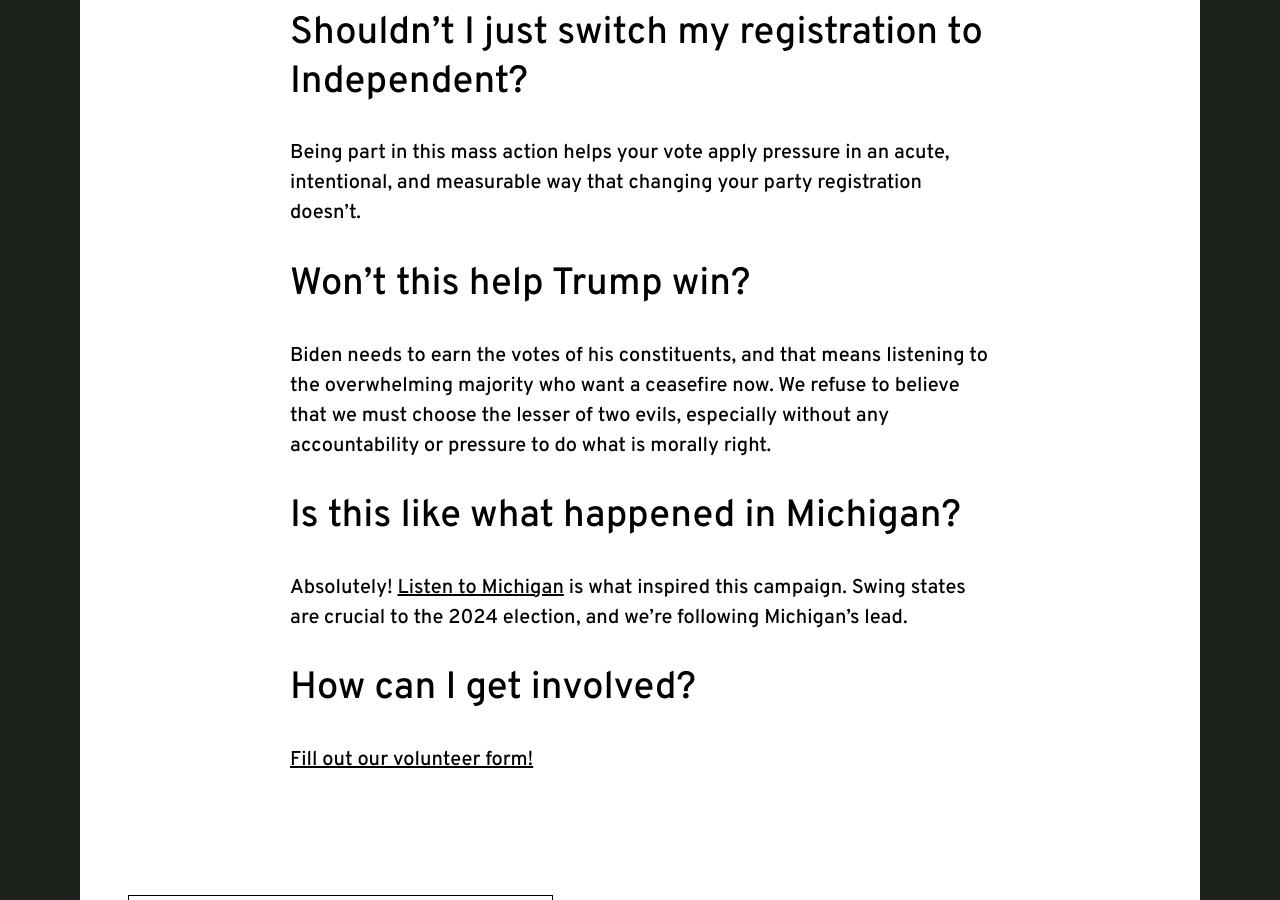
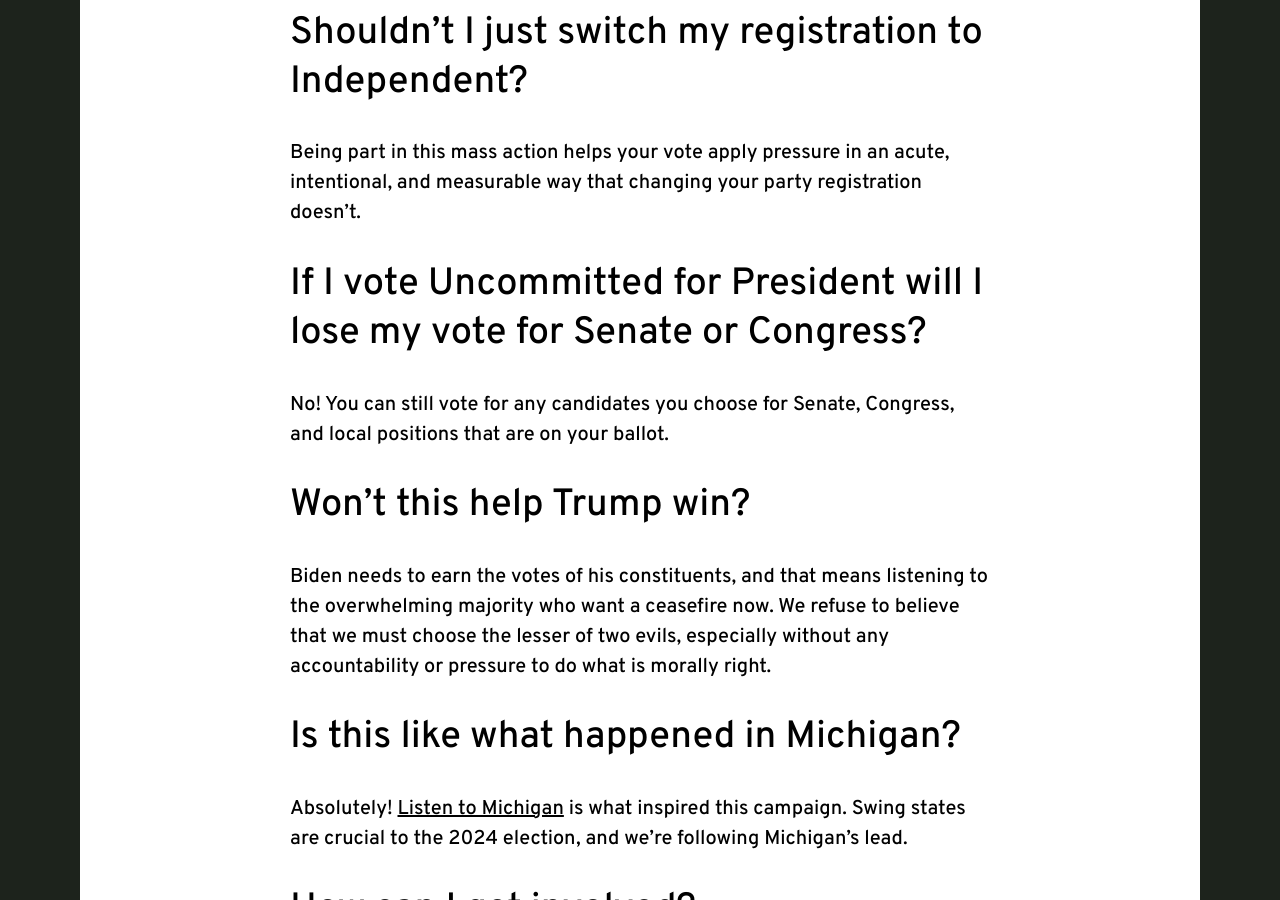
Before and after one commit to dsa-ntc/uncommittednj.org, a Jekyll site: the page built from faq.md, in a window 1280 px wide and 900 px high, scrolled down 771 px. Built offline with Jekyll 4.4.1, drawn with Linux system fonts in a browser that asks for light colours.

Commit message:
Ballot line FAQ question

```diff
--- a/faq.md
+++ b/faq.md
@@ -22,6 +22,10 @@
 
 Being part in this mass action helps your vote apply pressure in an acute, intentional, and measurable way that changing your party registration doesn't.
 
+## If I vote Uncommitted for President will I lose my vote for Senate or Congress?
+No! You can still vote for any candidates you choose for Senate, Congress, and
+local positions that are on your ballot.
+
 ## Won't this help Trump win?
 
 Biden needs to earn the votes of his constituents, and that means listening to the overwhelming majority who want a ceasefire now. We refuse to believe that we must choose the lesser of two evils, especially without any accountability or pressure to do what is morally right.
```
